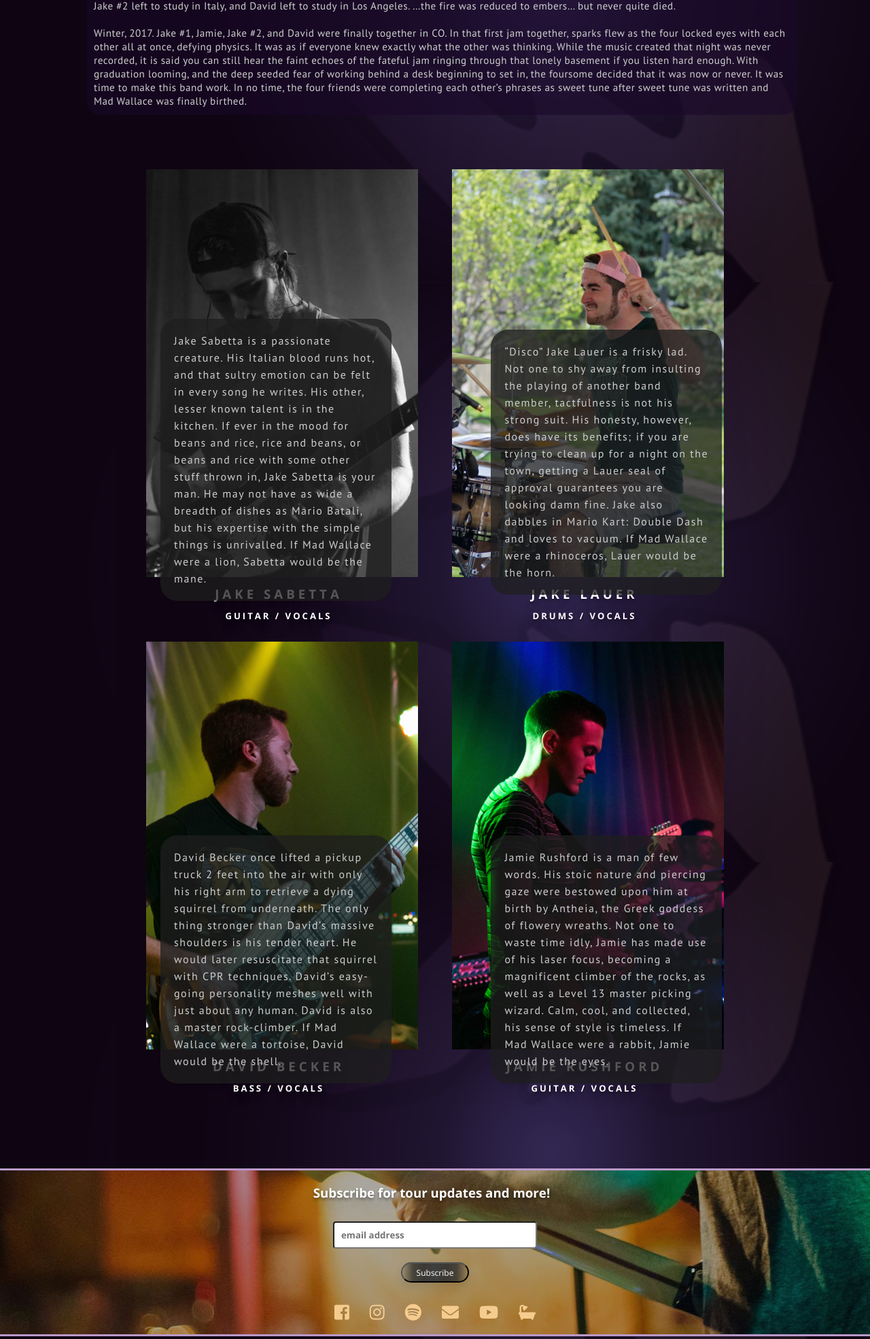
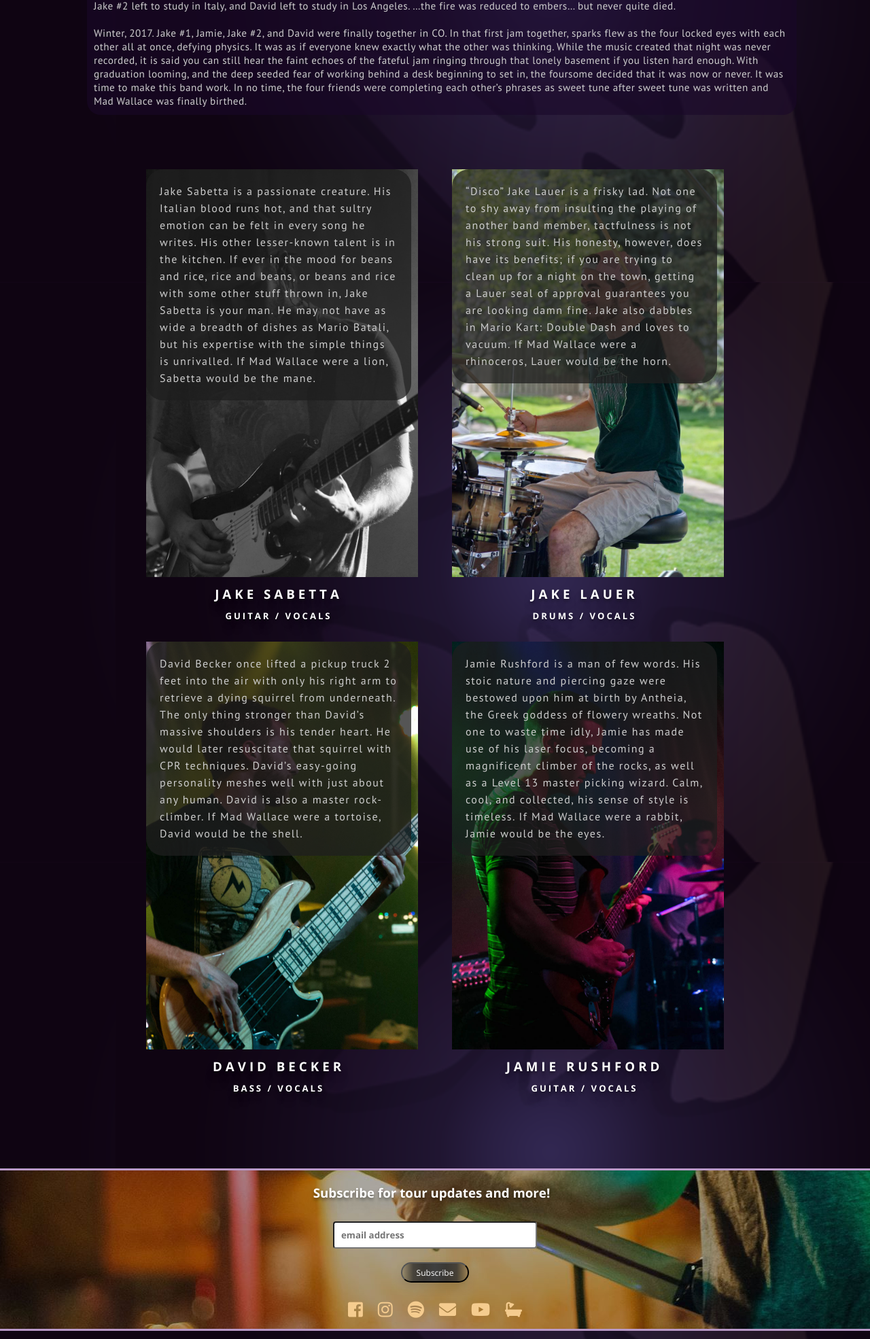
Before and after one commit to jarushford/Mad-Wallace, a PHP site: page /about.html in a window 1280 px wide. Shown: the part 1291-3261 px from the top of the page at 68% size. Run offline with PHP 8.4, Linux system fonts and the light colour scheme; some libraries are stand-ins or nearby versions.

Commit message:
Bio overlays done better

```diff
--- a/about.html
+++ b/about.html
@@ -55,8 +55,10 @@
 		<div class="coverPhotoContainer">
 			<img src="plainCover.jpg" class="smallerCoverPhoto" alt="Smaller Band Cover Photo">
 			<div class="madWallaceText">MAD WALLACE</div>
-		</div>	</header>
-	<img src="about-head.jpg" id="about-head">
+		</div>
+	</header>
+
+	<img src="about-head.jpg" id="about-head"/>
 
 	<h1 class="aboutband">about the band</h1>
 
@@ -72,17 +74,32 @@
 		Winter, 2017. Jake #1, Jamie, Jake #2, and David were finally together in CO. In that first jam together, sparks flew as the four locked eyes with each other all at once, defying physics. It was as if everyone knew exactly what the other was thinking. While the music created that night was never recorded, it is said you can still hear the faint echoes of the fateful jam ringing through that lonely basement if you listen hard enough. With graduation looming, and the deep seeded fear of working behind a desk beginning to set in, the foursome decided that it was now or never. It was time to make this band work. In no time, the four friends were completing each other’s phrases as sweet tune after sweet tune was written and Mad Wallace was finally birthed. <br />
 		</p>
 	</div>
+
 	<div class="picgrid">
-		<img src="sabetta.jpg" class="biopic">
-		<div class="sabettabio">Jake Sabetta is a passionate creature. His Italian blood runs hot, and that sultry emotion can be felt in every song he writes. His other, lesser known talent is in the kitchen. If ever in the mood for beans and rice, rice and beans, or beans and rice with some other stuff thrown in, Jake Sabetta is your man. He may not have as wide a breadth of dishes as Mario Batali, but his expertise with the simple things is unrivalled. If Mad Wallace were a lion, Sabetta would be the mane.</div>
-		<img id="lauer"src="lauer.jpg" class="biopic">
-		<div class="lauerbio">“Disco” Jake Lauer is a frisky lad. Not one to shy away from insulting the playing of another band member, tactfulness is not his strong suit. His honesty, however, does have its benefits; if you are trying to clean up for a night on the town, getting a Lauer seal of approval guarantees you are looking damn fine. Jake also dabbles in Mario Kart: Double Dash and loves to vacuum. If Mad Wallace were a rhinoceros, Lauer would be the horn.</div>
+		<div class="bio-container">
+			<img src="sabetta.jpg" class="biopic" />
+			<div class="sabettabio hvrbox-text">Jake Sabetta is a passionate creature. His Italian blood runs hot, and that sultry emotion can be felt in every song he writes. His other lesser-known talent is in the kitchen. If ever in the mood for beans and rice, rice and beans, or beans and rice with some other stuff thrown in, Jake Sabetta is your man. He may not have as wide a breadth of dishes as Mario Batali, but his expertise with the simple things is unrivalled. If Mad Wallace were a lion, Sabetta would be the mane.</div>
+		</div>
+		<div class="bio-container">
+			<img id="lauer"src="lauer.jpg" class="biopic" />
+			<div class="lauerbio hvrbox-text">“Disco” Jake Lauer is a frisky lad. Not one to shy away from insulting the playing of another band member, tactfulness is not his strong suit. His honesty, however, does have its benefits; if you are trying to clean up for a night on the town, getting a Lauer seal of approval guarantees you are looking damn fine. Jake also dabbles in Mario Kart: Double Dash and loves to vacuum. If Mad Wallace were a rhinoceros, Lauer would be the horn.</div>
+		</div>
+
 		<h3 class="sabetta">Jake  Sabetta<br/><span>Guitar / Vocals</span></h3><h3 class="lauer">Jake  Lauer<br/><span>Drums / Vocals</span></h3>
-		<img id="david"src="david.jpg" class="biopic">
-		<div class="davidbio">David Becker once lifted a pickup truck 2 feet into the air with only his right arm to retrieve a dying squirrel from underneath. The only thing stronger than David’s massive shoulders is his tender heart. He would later resuscitate that squirrel with CPR techniques. David’s easy-going personality meshes well with just about any human. David is also a master rock-climber. If Mad Wallace were a tortoise, David would be the shell.</div>
-		<img id="jamie"src="jamie.jpg" class="biopic">
-		<div class="jamiebio">Jamie Rushford is a man of few words. His stoic nature and piercing gaze were bestowed upon him at birth by Antheia, the Greek goddess of flowery wreaths. Not one to waste time idly, Jamie has made use of his laser focus, becoming a magnificent climber of the rocks, as well as a Level 13 master picking wizard. Calm, cool, and collected, his sense of style is timeless. If Mad Wallace were a rabbit, Jamie would be the eyes.</div>
-		<h3 class="david">David  Becker<br/><span>Bass / Vocals</span></h3><h3 class="jamie">Jamie  Rushford<br/><span>Guitar / Vocals</span></h3>
+
+		<div class="bio-container">
+			<img id="david"src="david.jpg" class="biopic" />
+			<div class="davidbio hvrbox-text">David Becker once lifted a pickup truck 2 feet into the air with only his right arm to retrieve a dying squirrel from underneath. The only thing stronger than David’s massive shoulders is his tender heart. He would later resuscitate that squirrel with CPR techniques. David’s easy-going personality meshes well with just about any human. David is also a master rock-climber. If Mad Wallace were a tortoise, David would be the shell.</div>
+		</div>
+		<div class="bio-container">
+			<img id="jamie"src="jamie.jpg" class="biopic" />
+			<div class="jamiebio hvrbox-text">Jamie Rushford is a man of few words. His stoic nature and piercing gaze were bestowed upon him at birth by Antheia, the Greek goddess of flowery wreaths. Not one to waste time idly, Jamie has made use of his laser focus, becoming a magnificent climber of the rocks, as well as a Level 13 master picking wizard. Calm, cool, and collected, his sense of style is timeless. If Mad Wallace were a rabbit, Jamie would be the eyes.
+			</div>
+		</div>
+
+		<h3 class="david">David  Becker<br/><span>Bass / Vocals</span></h3>
+		<h3 class="jamie">Jamie  Rushford<br/><span>Guitar / Vocals</span></h3>
+
 	</div>
 
 
--- a/styles/about.css
+++ b/styles/about.css
@@ -24,6 +24,8 @@
 				 0px 5px 5px rgba(0,0,0,0.1);
 }
 
+
+
 .bio>p {
 	width: 80%;
 	margin-right: 10%;
@@ -40,20 +42,10 @@
 	border-radius: 20px;
 }
 
-.biopic {
-	width: 400px;
-	height: auto;
-}
 
-.picgrid {
-	display: grid;
-	margin-left: auto;
-	margin-right: auto;
-	grid-template-columns: 50% 50%;
-	grid-template-rows: 585px 110px 585px 110px;
-	justify-items: center;
-	max-width: 900px;
-}
+
+
+
 
 .picgrid>h3 {
 	text-transform: uppercase;
@@ -68,8 +60,43 @@ h3>span {
 	letter-spacing: 3px;
 }
 
+.biopic {
+	width: 400px;
+	height: auto;
+	display: inline-block;
+	/*position: absolute;*/
+}
 
-.sabettabio {
+.picgrid {
+	display: grid;
+	margin-left: auto;
+	margin-right: auto;
+	grid-template-columns: 50% 50%;
+	grid-template-rows: 585px 110px 585px 110px;
+	justify-items: center;
+	max-width: 900px;
+}
+
+.bio-container {
+	position: relative;
+	display: inherit;
+}
+
+
+.hvrbox-text {
+	position: absolute;
+	width: 350px;
+	background-color: rgba(30,30,30,.75);
+    border-radius: 25px;
+    color: #cecece;
+    padding: 20px;
+    font-family: 'PT Sans', sans-serif;
+    line-height: 25px;
+    letter-spacing: 1.5px;
+}
+
+
+/*.sabettabio {
     position: absolute;
     top: 220%;
     right: 55%;
@@ -99,9 +126,10 @@ h3>span {
 
 .davidbio {
     position: absolute;
-    top: 315%;
-    right: 55%;
+    top: 2300px;
+    right: 600px;
     max-width: 300px;
+    max-height:450px;
     background-color: rgba(30,30,30,.75);
     border-radius: 25px;
     color: #cecece;
@@ -123,7 +151,7 @@ h3>span {
     font-family: 'PT Sans', sans-serif;
     line-height: 25px;
     letter-spacing: 1.5px;
-}
+}*/
 
 
 
@@ -131,5 +159,5 @@ h3>span {
 
 
 i {
-	padding:5px;
+	padding:1px;
 }
```
